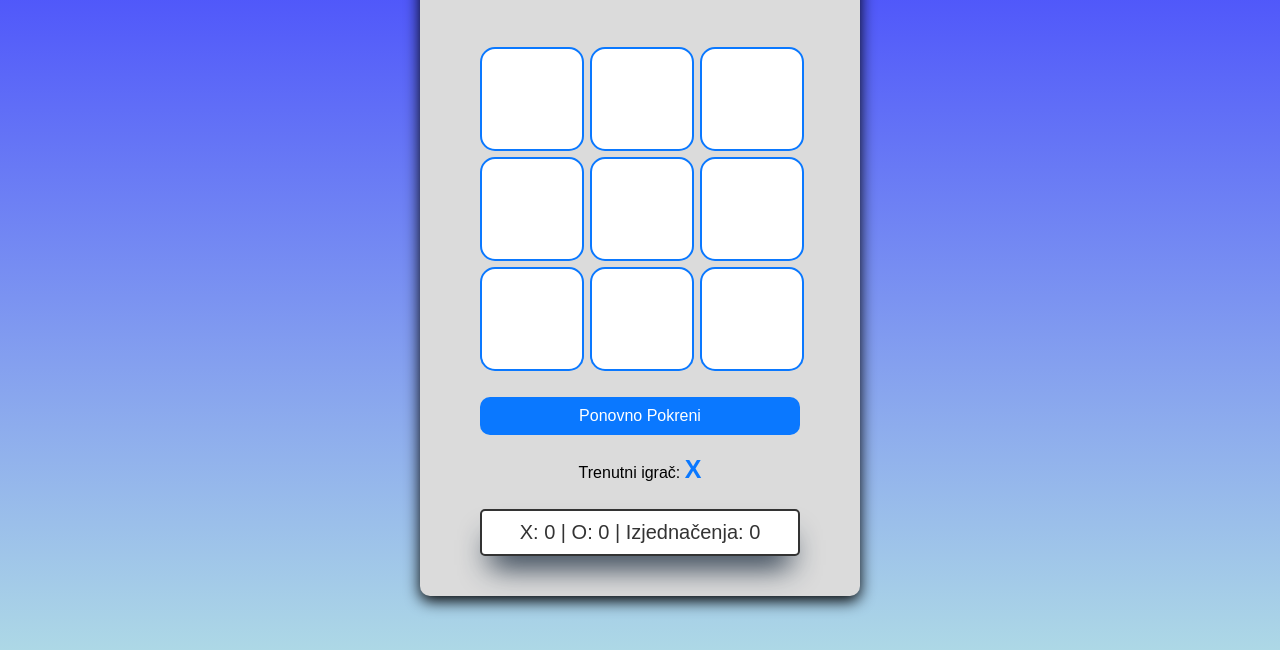
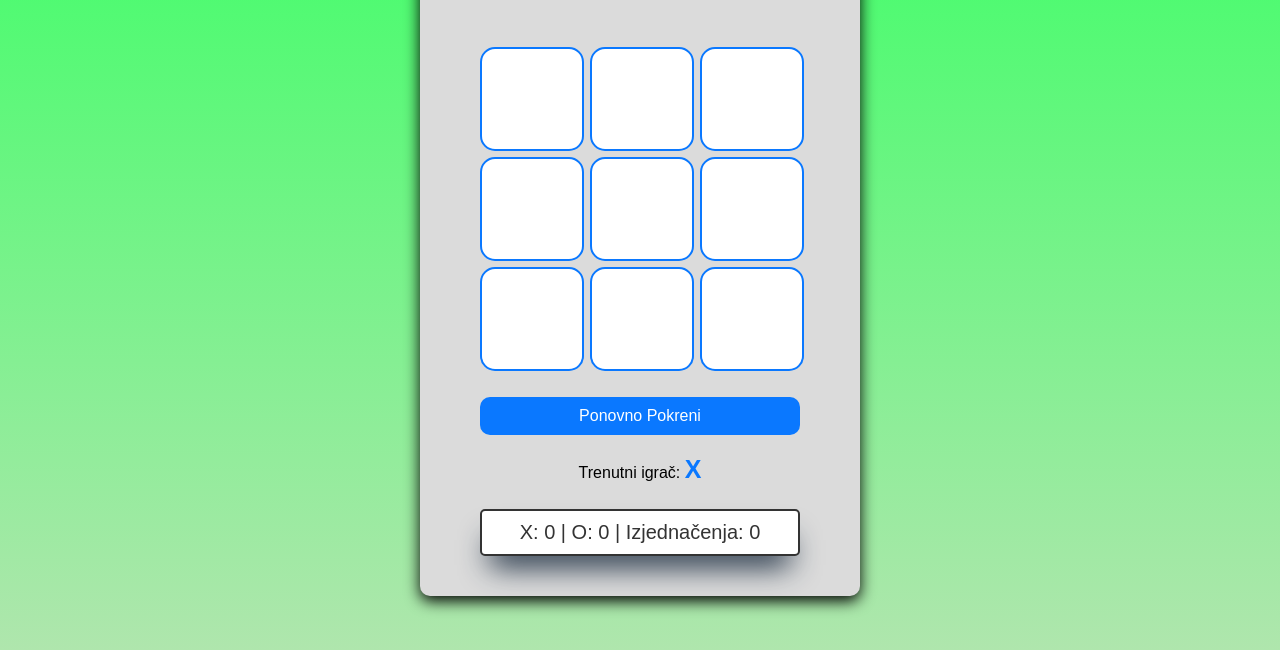
Before and after one commit to danicleon33/TicTacToe, a plain HTML site: page index.html in a window 1280 px wide. Shown: the part 150-800 px from the top of the page. Drawn offline with Linux system fonts and the light colour scheme.

Commit message:
Verzija 2

```diff
--- a/css/main.css
+++ b/css/main.css
@@ -9,7 +9,7 @@ body {
     align-items: center;
     height: 100vh;
     margin: 0;
-    background: linear-gradient(180deg, lightblue, rgb(59, 59, 255), lightblue);
+    background: linear-gradient(180deg, rgb(173, 230, 182), rgb(59, 255, 101), rgb(175, 230, 173));
     background-size: 200% 200%;
     animation: gradientAnimation 10s ease infinite;
 }
```
